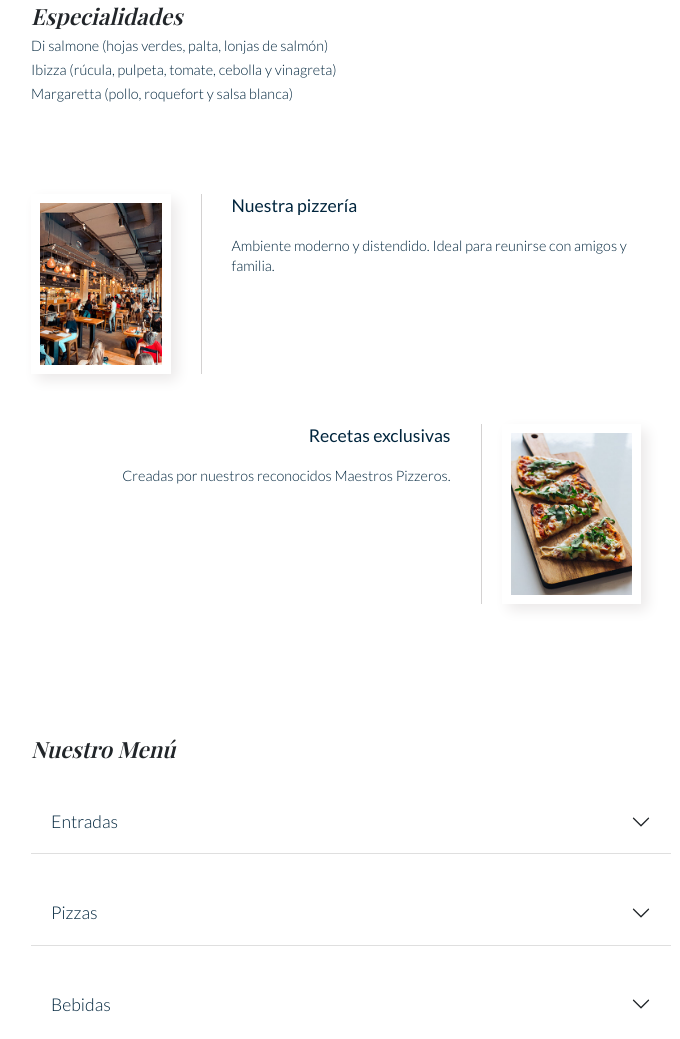
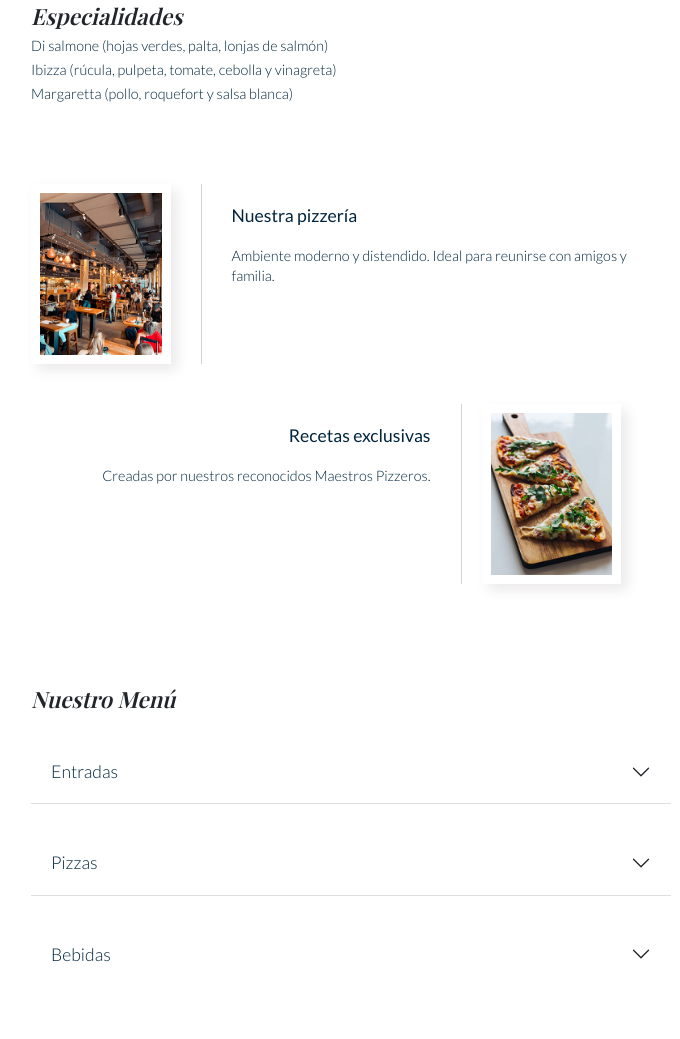
Before and after one commit to ejacquemain/en_nunez, a website: page clients/baldini.html in a window 1280 px wide. Shown: the part 900-1939 px from the top of the page, without its empty margins (289-969 px from the left). Drawn offline with nearby package versions, Linux system fonts and the light colour scheme; a web font is replaced by a local one.

Commit message:
individual/baldini: retoques minimos

```diff
--- a/css/estilos-sass.scss
+++ b/css/estilos-sass.scss
@@ -705,10 +705,10 @@ $playfair: 'Playfair Display', serif;
         }
     }
     .individual__div--nuestroRestaurant{ /* NUESTRO RESTAURANT */
-        margin-bottom: 80px;
+        margin-bottom: 50px;
         margin-top: 30px;
         div{
-            margin-top: 50px;
+            padding: 20px 20px 0px 0px;
             display: flex;
             flex-direction: row;
             img{
@@ -1022,7 +1022,6 @@ $playfair: 'Playfair Display', serif;
     padding-top: 50px;
     padding-left: 4rem;
     padding-right: 4rem;
-    margin-bottom: 50px;
     @media (min-width: 768px){ /* TABLET */
         padding-left: 10rem;
         padding-right: 10rem;
@@ -1081,6 +1080,7 @@ $playfair: 'Playfair Display', serif;
         text-transform: capitalize;
         font-style: italic;
         text-align: center;
+        margin-top: 50px;
     }
     div{
         display: flex;
```
Also changed, not shown: clients/baldini.html (+2 -1 lines), css/estilos-sass.css, 1 other file.
